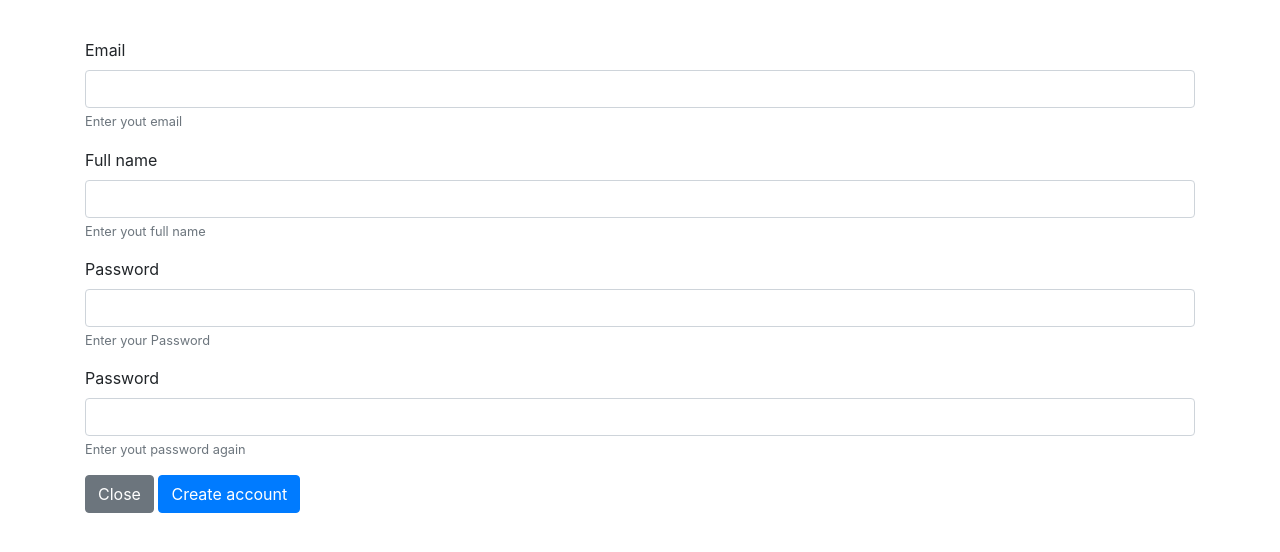
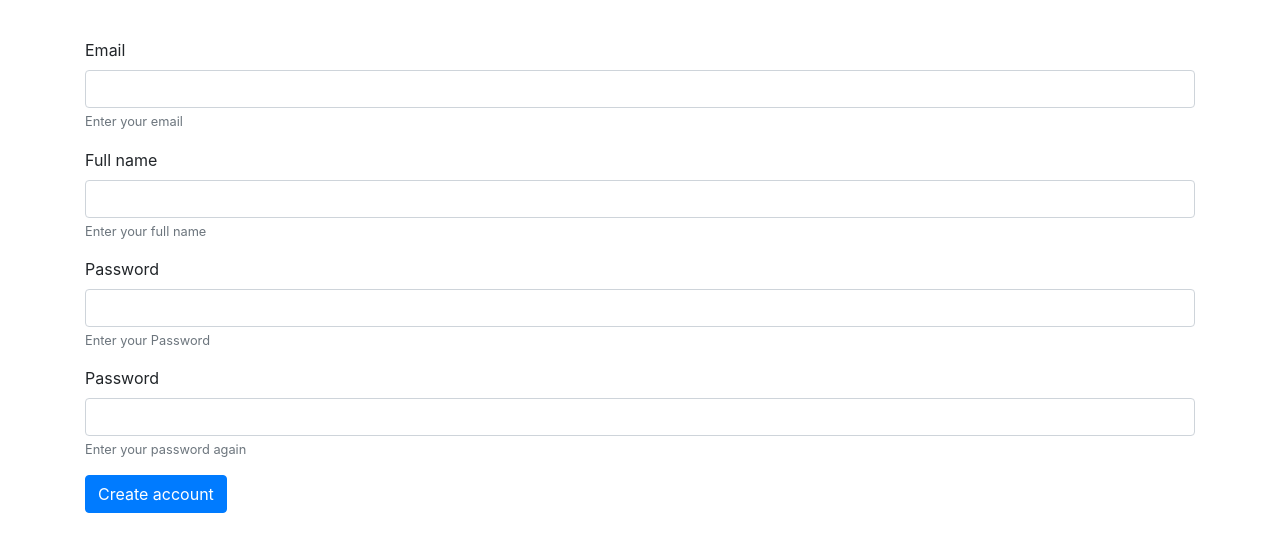
Before and after one commit to Maiconfsantos/streamdesk, a CodeIgniter app: page /database/index.php/account/create/1/en_us in a window 1280 px wide. Shown: the part 76-628 px from the top of the page. Run offline with CodeIgniter, Linux system fonts and the light colour scheme.

Commit message:
ajuste texto - erros de escrita

```diff
--- a/application/libraries/En_us.php
+++ b/application/libraries/En_us.php
@@ -22,10 +22,10 @@ class EN_us{
 			'new_pass_again_tip' => 'Enter your new password again',
 			'create_account'=>'Sign Up',
 			'create_accounte_buttom' => 'Create account',
-			'new_email_tip' => 'Enter yout email',
+			'new_email_tip' => 'Enter your email',
 			'full_name' => 'Full name',
-			'full_name_tip' => 'Enter yout full name',
-			'pass_again_tip' => 'Enter yout password again',
+			'full_name_tip' => 'Enter your full name',
+			'pass_again_tip' => 'Enter your password again',
 			'not_equal_password_warning' => 'Passwords dont matches'
 		);
 
--- a/application/views/account/create.php
+++ b/application/views/account/create.php
@@ -24,7 +24,6 @@
       <small id="pass2Help" class="form-text text-muted"><?php echo($pass_again_tip)?></small>
     </div>
 
-    <button type="button" class="btn btn-secondary" data-dismiss="modal"><?php echo($close_buttom)?></button>
     <button type="submit" class="btn btn-primary"><?php echo($create_accounte_buttom)?></button>
   </form>
 </div>
```
